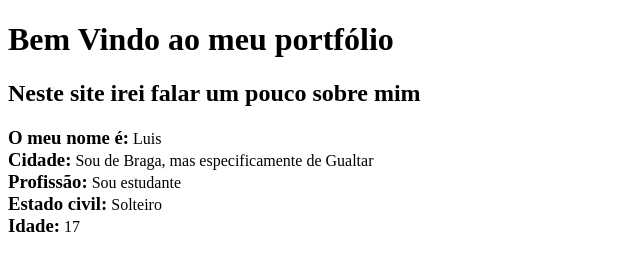
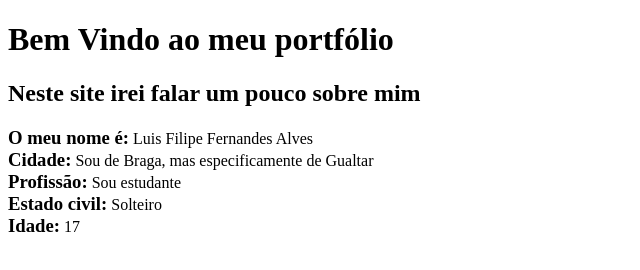
Before and after one commit to FCPLuis/FCPLuis.github.io, a plain HTML site: page index.html in a window 1280 px wide. Shown: the whole page, without its empty margins (0-640 px from the left). Drawn offline with Linux system fonts and the light colour scheme.

Commit message:
atualizaçao

```diff
--- a/index.html
+++ b/index.html
@@ -9,7 +9,7 @@
   <h1>Bem Vindo ao meu portfólio</h1>
     <h2>Neste site irei falar um pouco sobre mim</h2>
     <h3 style="display:inline;">O meu nome é:</h3>
-    <span style="display:inline;"> Luis</span><br/>
+    <span style="display:inline;"> Luis Filipe Fernandes Alves</span><br/>
     <h3 style="display:inline;">Cidade:</h3>
     <span style="display:inline;"> Sou de Braga, mas especificamente de Gualtar</span><br/>
     <h3 style="display:inline;">Profissão:</h3>
```
